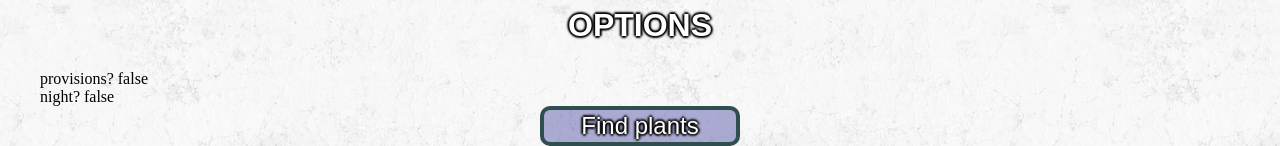
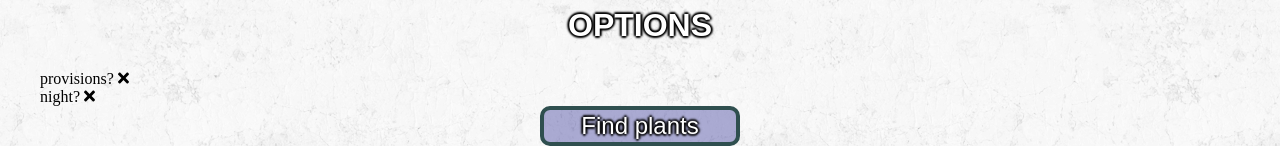
Before and after one commit to dmmike/emeralden-wereld, a Vue app: page /#/herbalism in a window 1280 px wide. Shown: the part 660-806 px from the top of the page. Built offline with nearby package versions, Linux system fonts and the light colour scheme.

Commit message:
toggelen opties toegevoegd inclusief fa

```diff
--- a/index.html
+++ b/index.html
@@ -3,6 +3,7 @@
   <head>
     <meta charset="utf-8">
     <meta name="viewport" content="width=device-width,initial-scale=1.0">
+    <link rel="stylesheet" href="https://cdnjs.cloudflare.com/ajax/libs/font-awesome/4.7.0/css/font-awesome.min.css">
     <title>Emeralden Wereld</title>
   </head>
   <body>
--- a/package.json
+++ b/package.json
@@ -10,6 +10,9 @@
     "build": "node build/build.js"
   },
   "dependencies": {
+    "@fortawesome/fontawesome-svg-core": "^1.2.17",
+    "@fortawesome/free-solid-svg-icons": "^5.8.1",
+    "@fortawesome/vue-fontawesome": "^0.1.6",
     "vue": "^2.5.2",
     "vue-router": "^3.0.1"
   },
--- a/src/components/Herbalism.vue
+++ b/src/components/Herbalism.vue
@@ -7,18 +7,18 @@
 
         <h2>Options</h2>
         <div id="options">
-            <div class="option-select" :class="provisions ? 'select-true' : 'select-false'">
+            <div class="option-select" :class="provisions ? 'select-true' : 'select-false'" @click="provisions = !provisions">
                 provisions?
-                {{provisions}}
+                <font-awesome-icon :icon="provisions ? 'check' : 'times'"></font-awesome-icon>
             </div>
-            <div v-for="(value, option) in biomes[selectedBiome]" class="option-select" :class="options[option] ? 'select-true' : 'select-false'">
+            <div v-for="(value, option) in options" class="option-select" :class="options[option] ? 'select-true' : 'select-false'" @click="options[option] = !options[option]">
                 {{option + '?'}}
-                {{value}}
+                <font-awesome-icon :icon="options[option] ? 'check' : 'times'"></font-awesome-icon>
             </div>
         </div>
 
         <button id="herbButton" @click="findPlants">Find plants</button>
-        <div id="plants_found">
+        <div id="plantsFound">
 
         </div>
     </div>
@@ -49,7 +49,9 @@
                 provisions: false,
                 plantsFound: [],
                 selectedBiome: 'forest',
-                options: {}
+                options: {
+                    night: false
+                }
             }
         },
 
--- a/src/main.js
+++ b/src/main.js
@@ -3,13 +3,21 @@
 import Vue from 'vue'
 import App from './App'
 import router from './router'
+import {library} from "@fortawesome/fontawesome-svg-core"
+import {faCheck, faTimes} from "@fortawesome/free-solid-svg-icons"
+import {FontAwesomeIcon} from "@fortawesome/vue-fontawesome"
+
+library.add(faCheck)
+library.add(faTimes)
+
+Vue.component('font-awesome-icon', FontAwesomeIcon)
 
 Vue.config.productionTip = false
 
 /* eslint-disable no-new */
 new Vue({
-  el: '#app',
-  router,
-  components: { App },
-  template: '<App/>'
+    el: '#app',
+    router,
+    components: {App},
+    template: '<App/>'
 })
```
Also changed, not shown: 1 other file (tests, documents, lock files or other folders).
